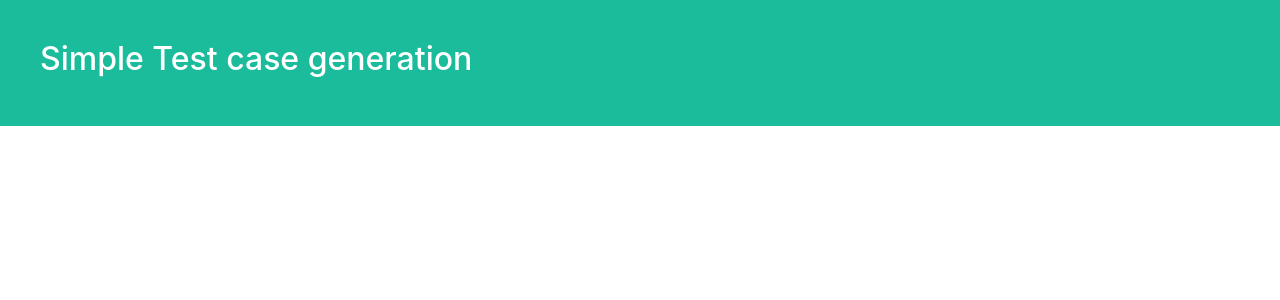
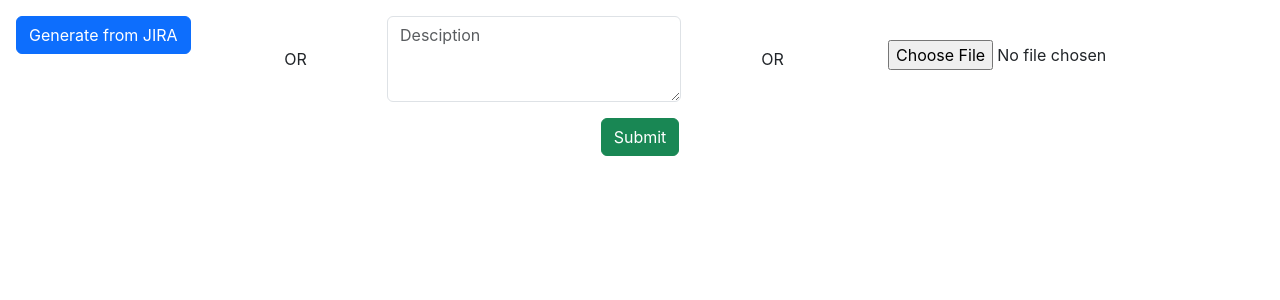
Before and after one commit to vikrantgaherwar/cases, a React (Create React App) app: page / in a window 1280 px wide. Shown: the top 300 px of the page. Built offline with nearby package versions, Linux system fonts and the light colour scheme.

Commit message:
sec commit

```diff
--- a/src/App.js
+++ b/src/App.js
@@ -6,16 +6,17 @@ import Login from "./component/Login";
 
 function App() {
   return (
-    <BrowserRouter>
-      <Routes>
-        {/* <Route path="/" element={<Login />} /> */}
-        <Route path="/" element={<Header />}>
-          <Route path="home" element={<Login />} />
-          <Route path="about" element={<>about</>} />
-        </Route>
-        <Route path="*" element={<ErrorPage />} />
-      </Routes>
-    </BrowserRouter>
+    // <BrowserRouter>
+    //   <Routes>
+    //     {/* <Route path="/" element={<Login />} /> */}
+    //     <Route path="/" element={<Header />}>
+    //       <Route path="home" element={<Login />} />
+    //       <Route path="about" element={<>about</>} />
+    //     </Route>
+    //     <Route path="*" element={<ErrorPage />} />
+    //   </Routes>
+    // </BrowserRouter>
+    <Login />
   );
 }
 
```
